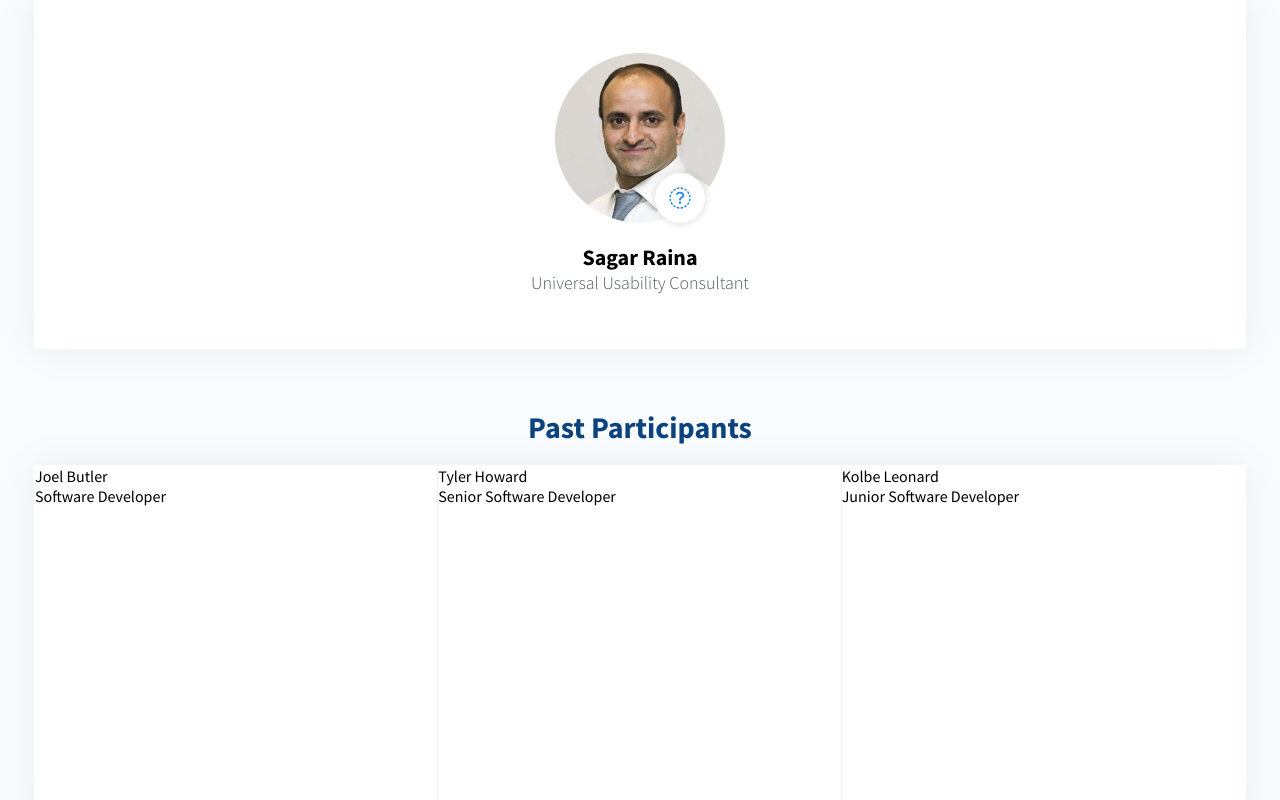
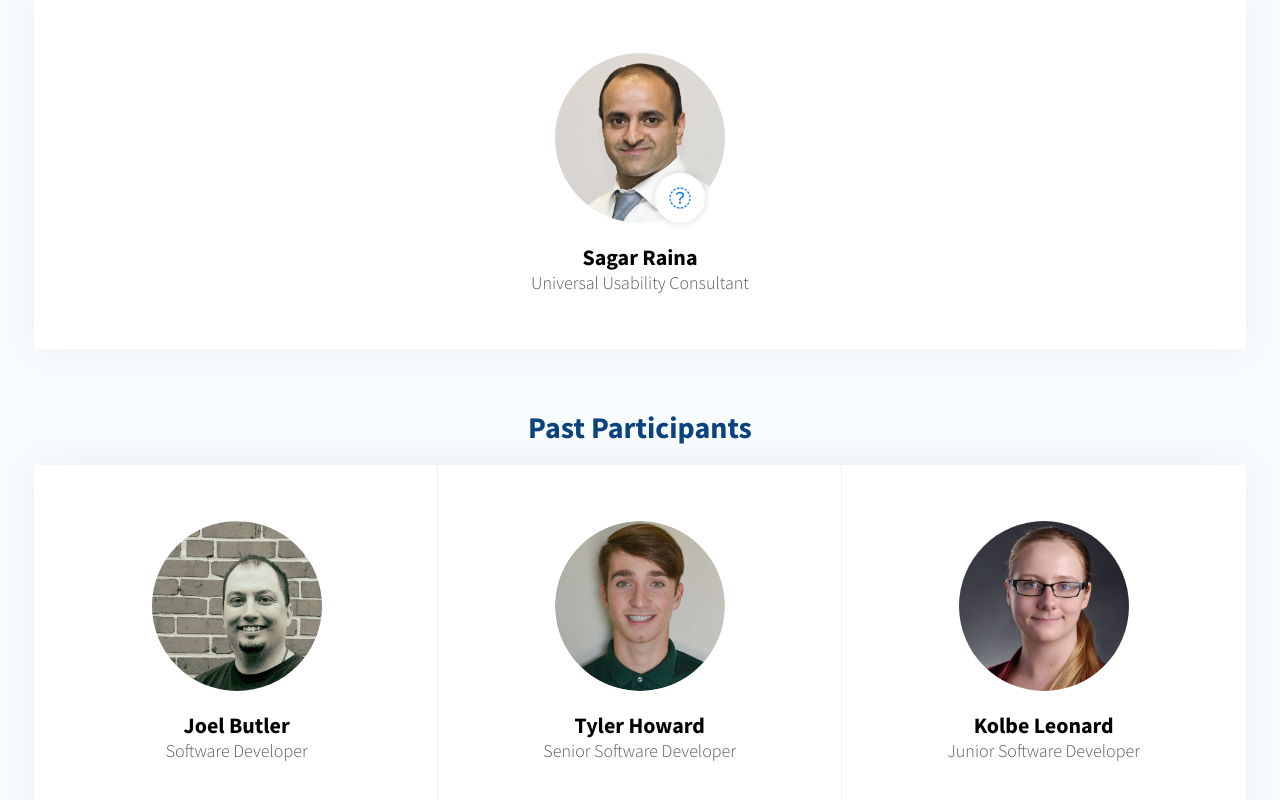
Before and after one commit to Cyber4All/CLARK-Team, an Angular app: page / in a window 1280 px wide. Shown: the part 2844-3644 px from the top of the page. Built offline with nearby package versions, Linux system fonts and the light colour scheme.

Commit message:
Add inline style for cursor

```diff
--- a/src/app/app.component.html
+++ b/src/app/app.component.html
@@ -74,7 +74,7 @@
       </div>
       <div class="team-grid">
         <ng-container *ngFor="let t of team; let i = index">
-          <div *ngIf="t.group == 6" class="past-member" [ngStyle]="{'animationDelay': 0.2 +  (0.2 * (i - 1)) + 's'}">
+          <div *ngIf="t.group == 6" class="team-member" style="cursor: auto" [ngStyle]="{'animationDelay': 0.2 +  (0.2 * (i - 1)) + 's'}">
             <ng-container [ngTemplateOutlet]="pastMember" [ngTemplateOutletContext]="{'team': t}"></ng-container>
           </div>
         </ng-container>
```
